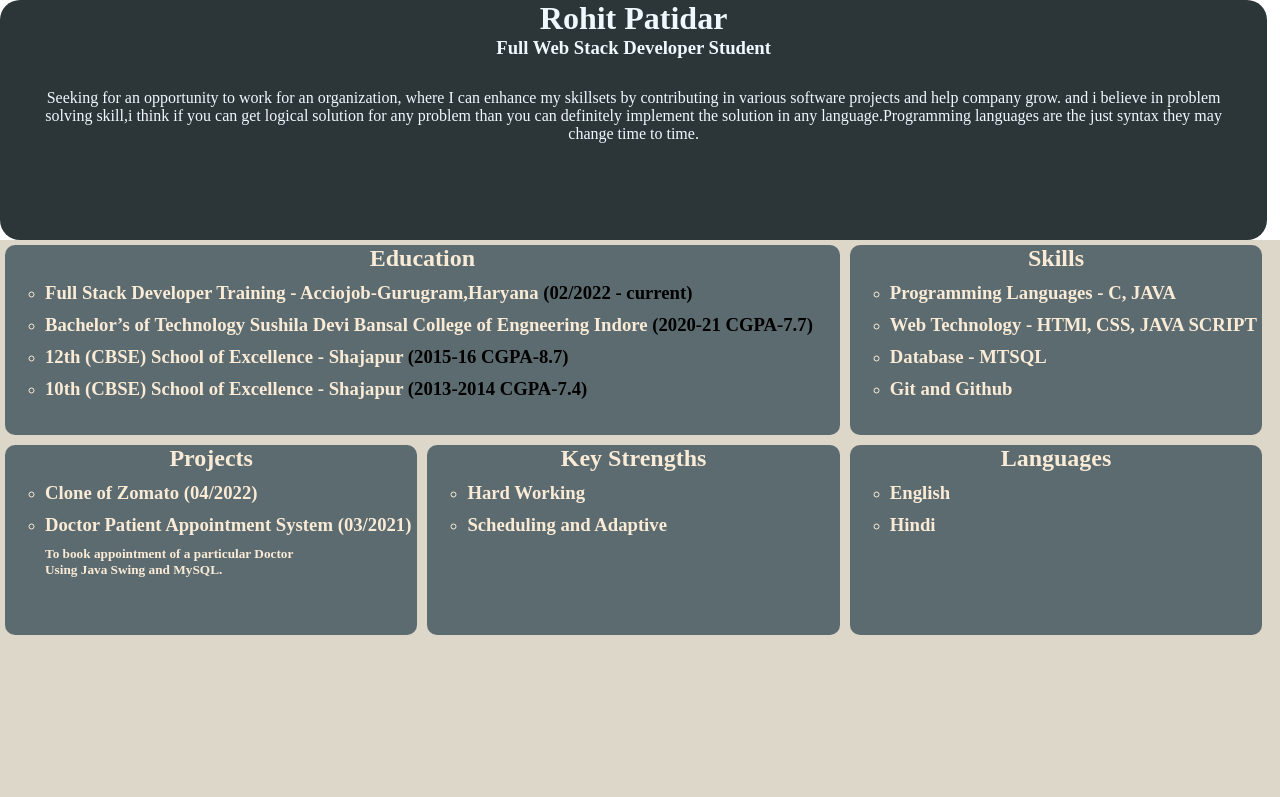
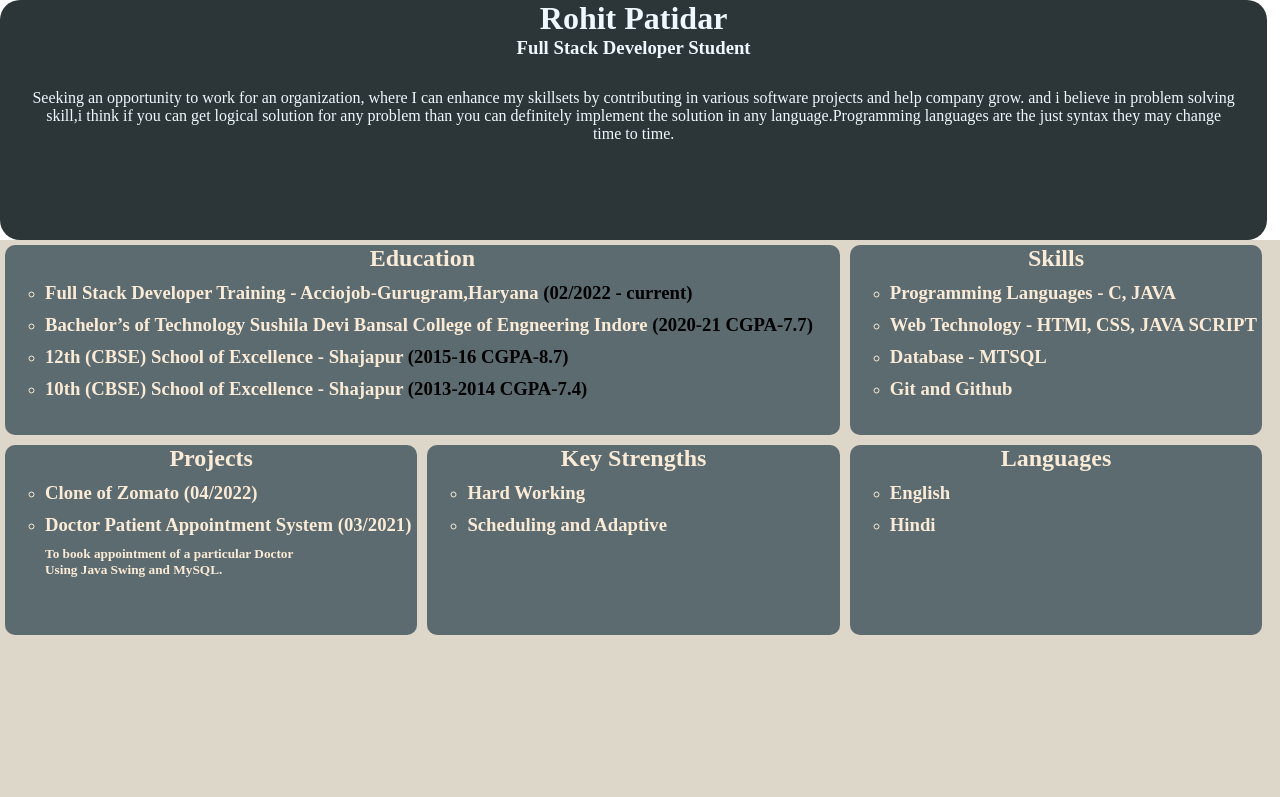
Before and after one commit to Rohit888Patidar/resume-assignment, a plain HTML site: page index.html in a window 1280 px wide. Shown: the top 797 px of the page. Drawn offline with nearby package versions, Linux system fonts and the light colour scheme.

Commit message:
2nd commit

```diff
--- a/index.html
+++ b/index.html
@@ -10,9 +10,9 @@
 <body>
     <div class="header">
         <h1>Rohit Patidar</h1>
-        <h3>Full Web Stack Developer Student</h3>
+        <h3>Full  Stack Developer Student</h3>
          <p>
-            Seeking for an opportunity to work for an organization, where I can enhance
+            Seeking  an opportunity to work for an organization, where I can enhance
              my skillsets by contributing in various
              software projects and help company grow.
              and i believe in problem solving skill,i think if you can get logical solution for any problem than you can definitely implement the
```
